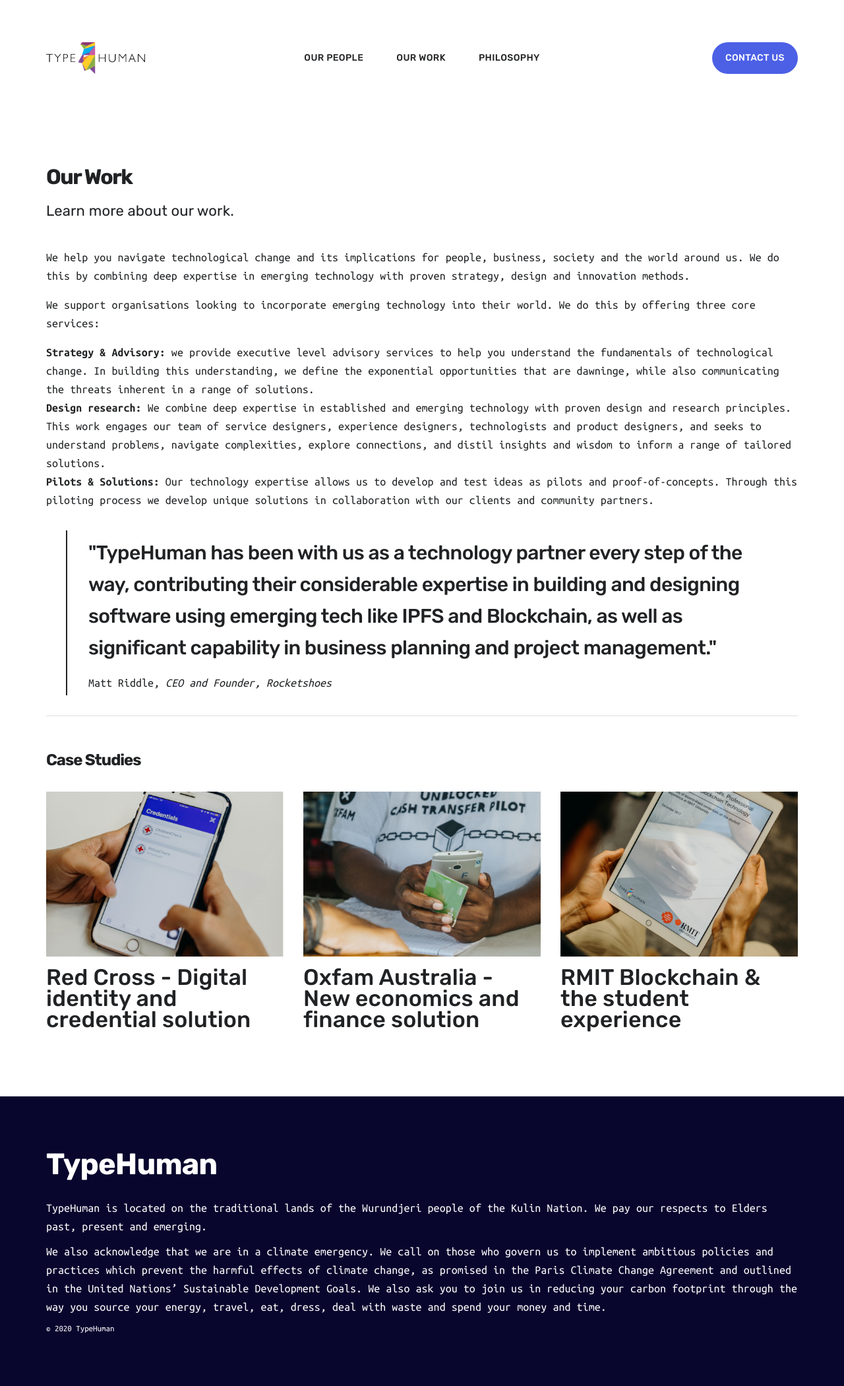
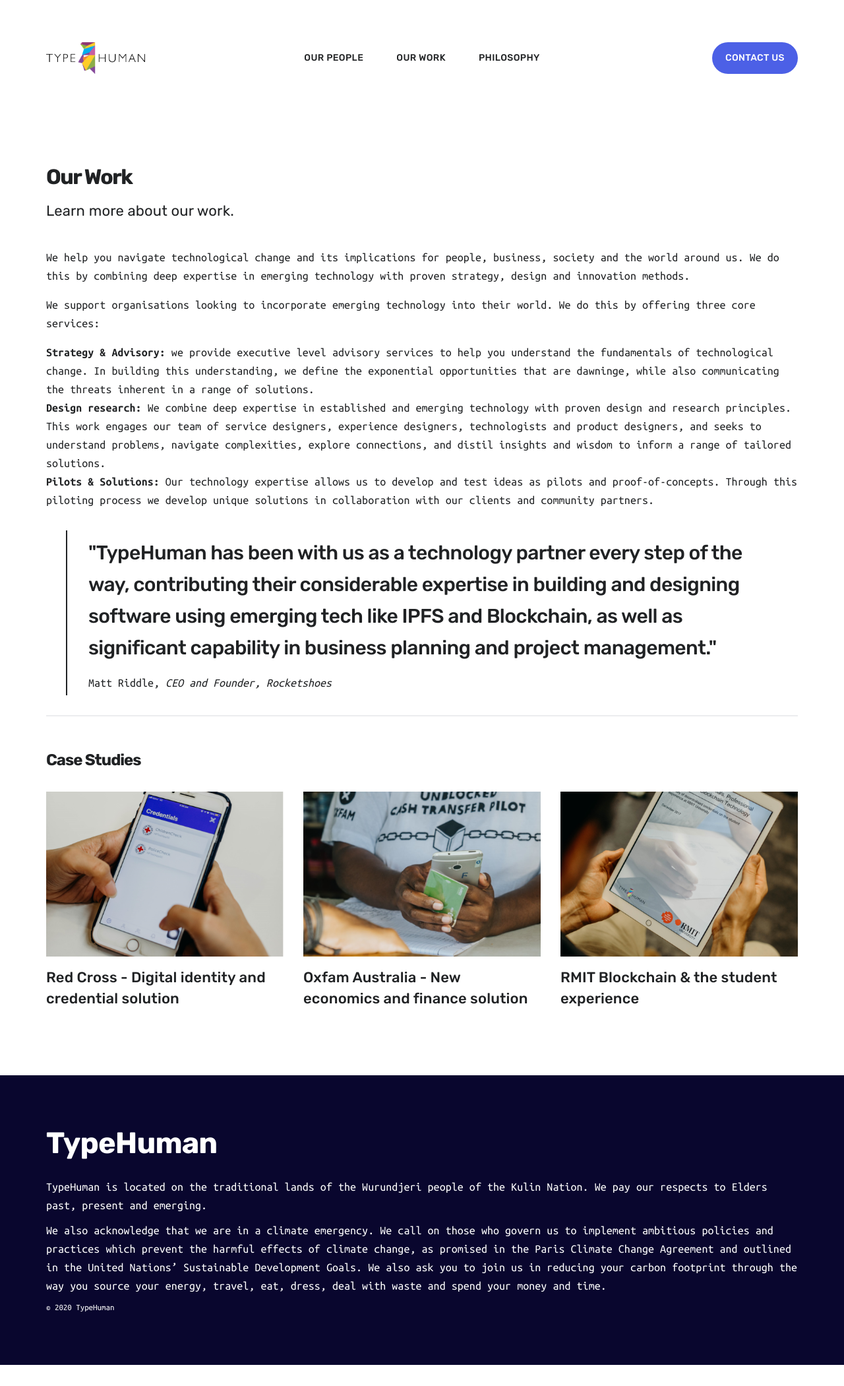
Before and after one commit to Typehuman/typehuman.github.io, a Jekyll site: the page built from projects/index.html, in a window 1280 px wide. Shown: the whole page at 66% size. Built offline with Jekyll 4.4.1, drawn with Linux system fonts in a browser that asks for light colours; nearby versions of some CDN libraries; after the commit the page ends 2069 px from its top, so only the background shows below that.

Commit message:
Fix post titles

```diff
--- a/_sass/_pages/_page__project.scss
+++ b/_sass/_pages/_page__project.scss
@@ -79,6 +79,10 @@
 
   .all-posts {
     margin-top: 48px;
+
+    .post__title {
+      font-size: 22px;
+    }
   }
 
   @include mq(tabletp) {
```
Also changed, not shown: 2 other files.
